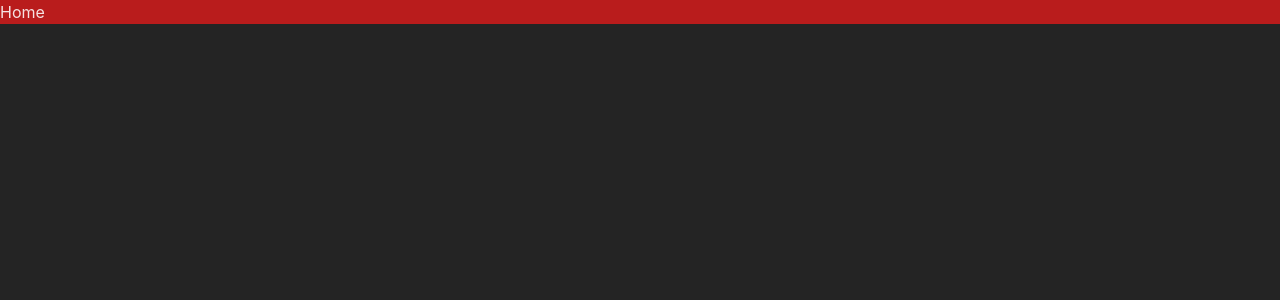
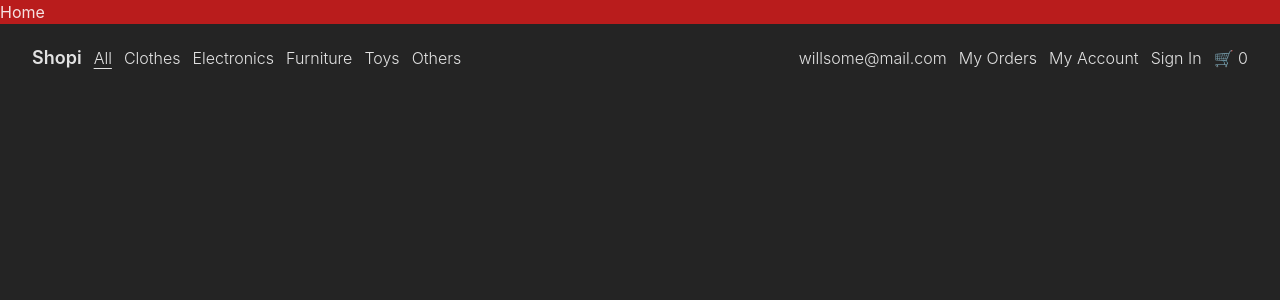
Before and after one commit to mimescua/202307--shopi--react-vite-tailwind, a React (Vite) app: page / in a window 1280 px wide. Shown: the top 300 px of the page. Built offline with nearby package versions, Linux system fonts and the light colour scheme.

Commit message:
feat: navbar

```diff
--- /dev/null
+++ b/src/components/Navbar/index.jsx
@@ -0,0 +1,94 @@
+import './NavBar.css';
+import { NavLink } from 'react-router-dom';
+
+function NavBar() {
+	const activeStyle = 'underline underline-offset-4';
+
+	return (
+		<nav className="flex justify-between items-center w-full py-5 px-8 font-light">
+			<ul className="flex items-center gap-3">
+				<li className="font-semibold text-lg">
+					<NavLink to="/">Shopi</NavLink>
+				</li>
+				<li>
+					<NavLink
+						to="/"
+						className={({ isActive }) => (isActive ? activeStyle : undefined)}
+					>
+						All
+					</NavLink>
+				</li>
+				<li>
+					<NavLink
+						to="/clothes"
+						className={({ isActive }) => (isActive ? activeStyle : undefined)}
+					>
+						Clothes
+					</NavLink>
+				</li>
+				<li>
+					<NavLink
+						to="/electronics"
+						className={({ isActive }) => (isActive ? activeStyle : undefined)}
+					>
+						Electronics
+					</NavLink>
+				</li>
+				<li>
+					<NavLink
+						to="/furniture"
+						className={({ isActive }) => (isActive ? activeStyle : undefined)}
+					>
+						Furniture
+					</NavLink>
+				</li>
+				<li>
+					<NavLink
+						to="/toys"
+						className={({ isActive }) => (isActive ? activeStyle : undefined)}
+					>
+						Toys
+					</NavLink>
+				</li>
+				<li>
+					<NavLink
+						to="/others"
+						className={({ isActive }) => (isActive ? activeStyle : undefined)}
+					>
+						Others
+					</NavLink>
+				</li>
+			</ul>
+			<ul className="flex items-center gap-3">
+				<li className="text-balck/60">willsome@mail.com</li>
+				<li>
+					<NavLink
+						to="/my-orders"
+						className={({ isActive }) => (isActive ? activeStyle : undefined)}
+					>
+						My Orders
+					</NavLink>
+				</li>
+				<li>
+					<NavLink
+						to="/my-account"
+						className={({ isActive }) => (isActive ? activeStyle : undefined)}
+					>
+						My Account
+					</NavLink>
+				</li>
+				<li>
+					<NavLink
+						to="/sign-in"
+						className={({ isActive }) => (isActive ? activeStyle : undefined)}
+					>
+						Sign In
+					</NavLink>
+				</li>
+				<li>🛒 0</li>
+			</ul>
+		</nav>
+	);
+}
+
+export default NavBar;
--- a/src/pages/App/index.jsx
+++ b/src/pages/App/index.jsx
@@ -6,6 +6,7 @@ import MyOrder from '../MyOrder';
 import MyOrders from '../MyOrders';
 import SignIn from '../SignIn';
 import NotFound from '../NotFound';
+import Nabvar from '../../components/Navbar';
 
 const AppRoutes = () => {
 	let routes = useRoutes([
@@ -23,6 +24,7 @@ function App() {
 	return (
 		<BrowserRouter>
 			<AppRoutes />
+			<Nabvar />
 		</BrowserRouter>
 	);
 }
```
Also changed, not shown: src/components/Navbar/NavBar.css (added).
